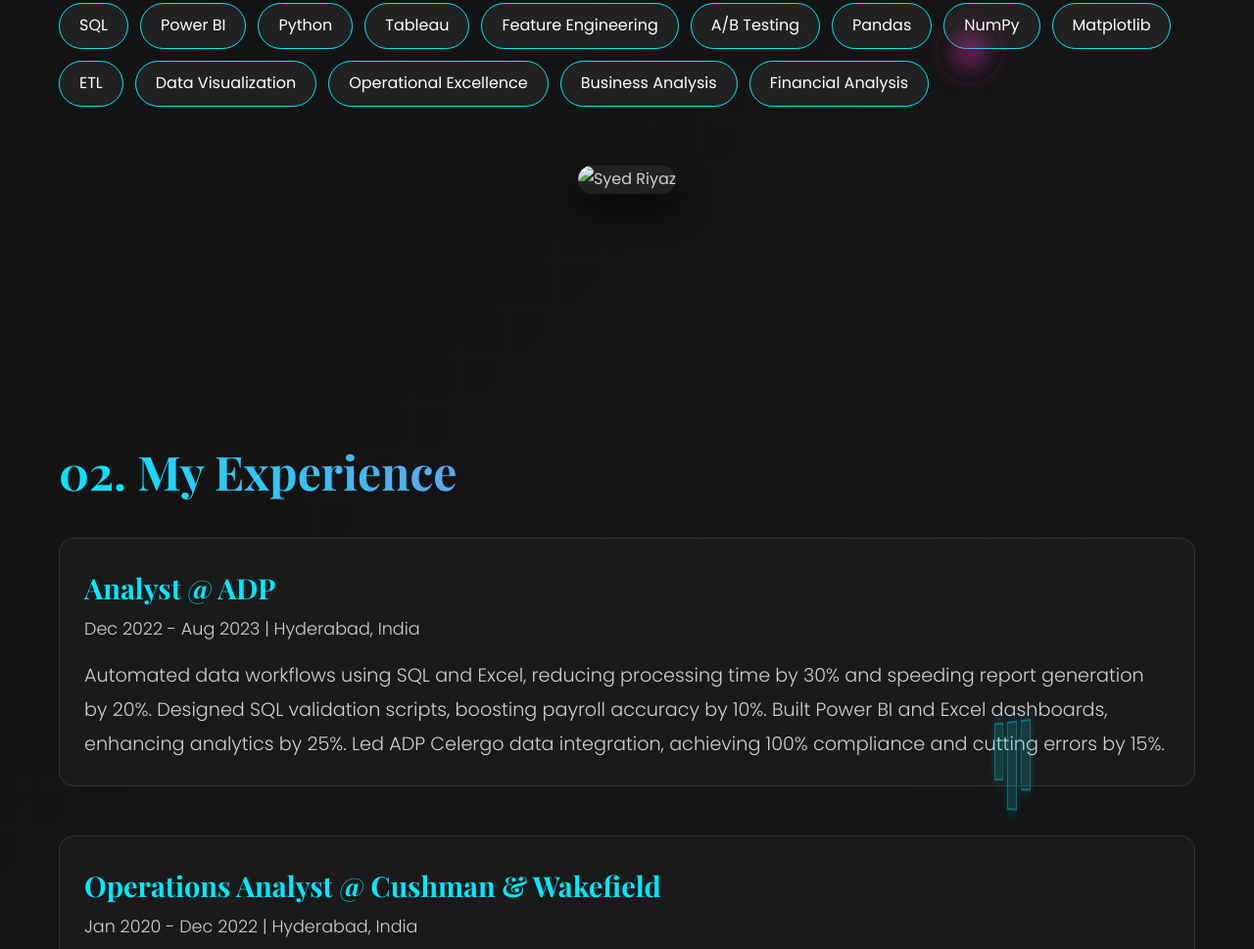
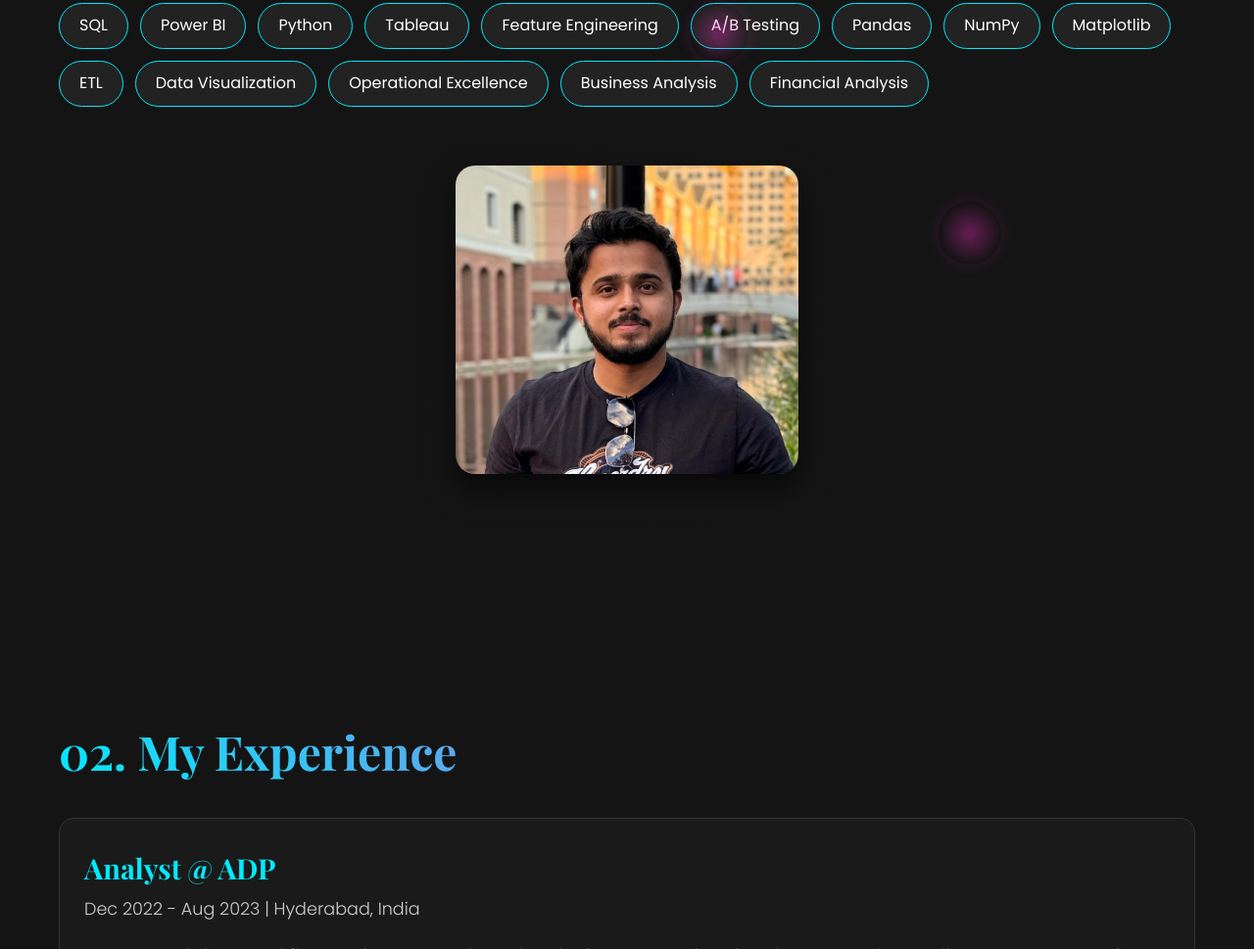
Before and after one commit to riyazthebst/Portfolio, a plain HTML site: page index.html in a window 1280 px wide. Shown: the part 1286-2255 px from the top of the page at 98% size. Drawn offline with nearby package versions, Linux system fonts and the light colour scheme.

Commit message:
Update index.html

```diff
--- a/index.html
+++ b/index.html
@@ -824,7 +824,7 @@
             </div>
         </div>
         <div class="image">
-            <img src="my-photo.png" alt="Syed Riyaz">
+            <img src="my-photo.JPEG" alt="Syed Riyaz">
         </div>
     </section>
 
```
